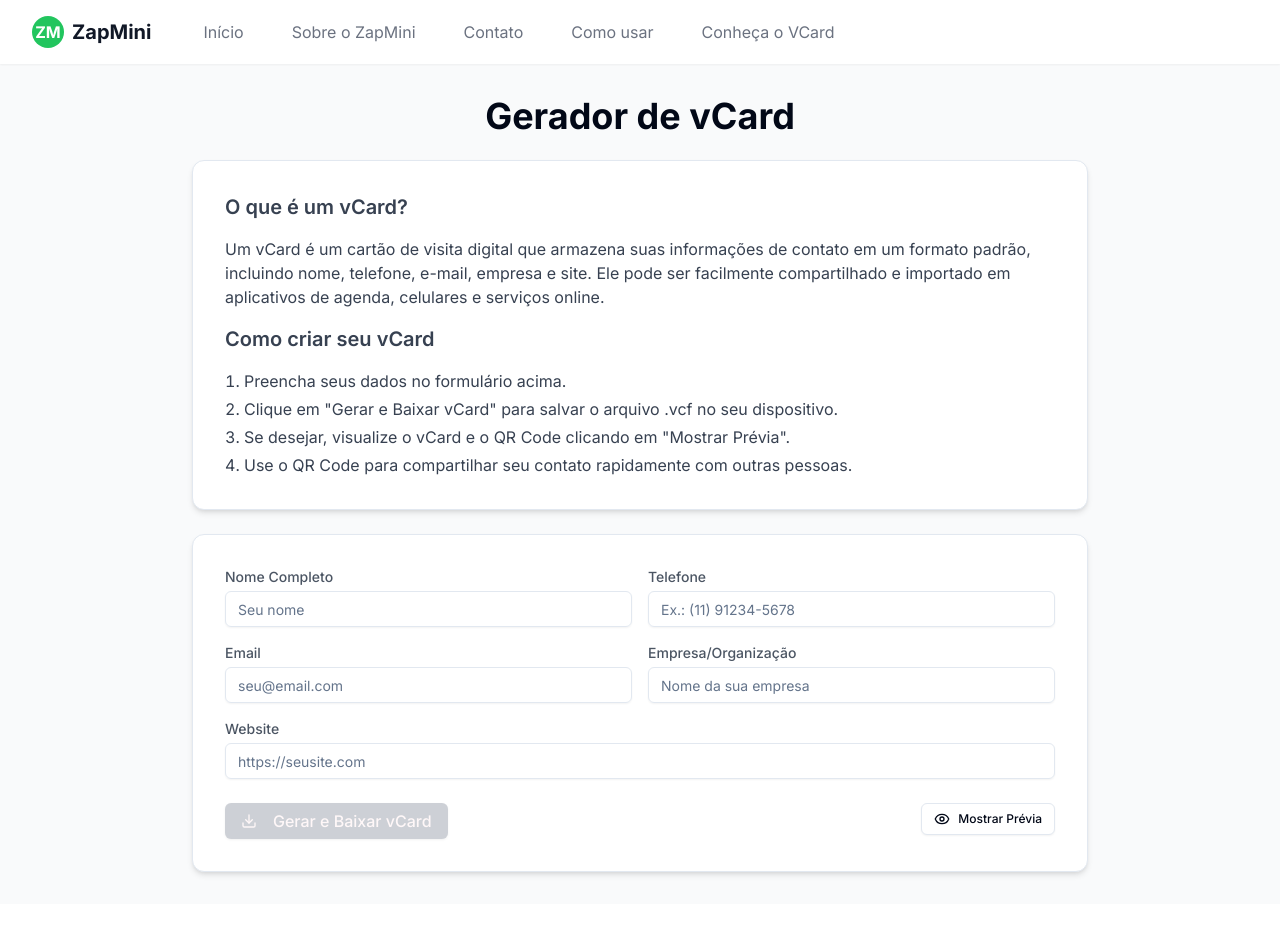
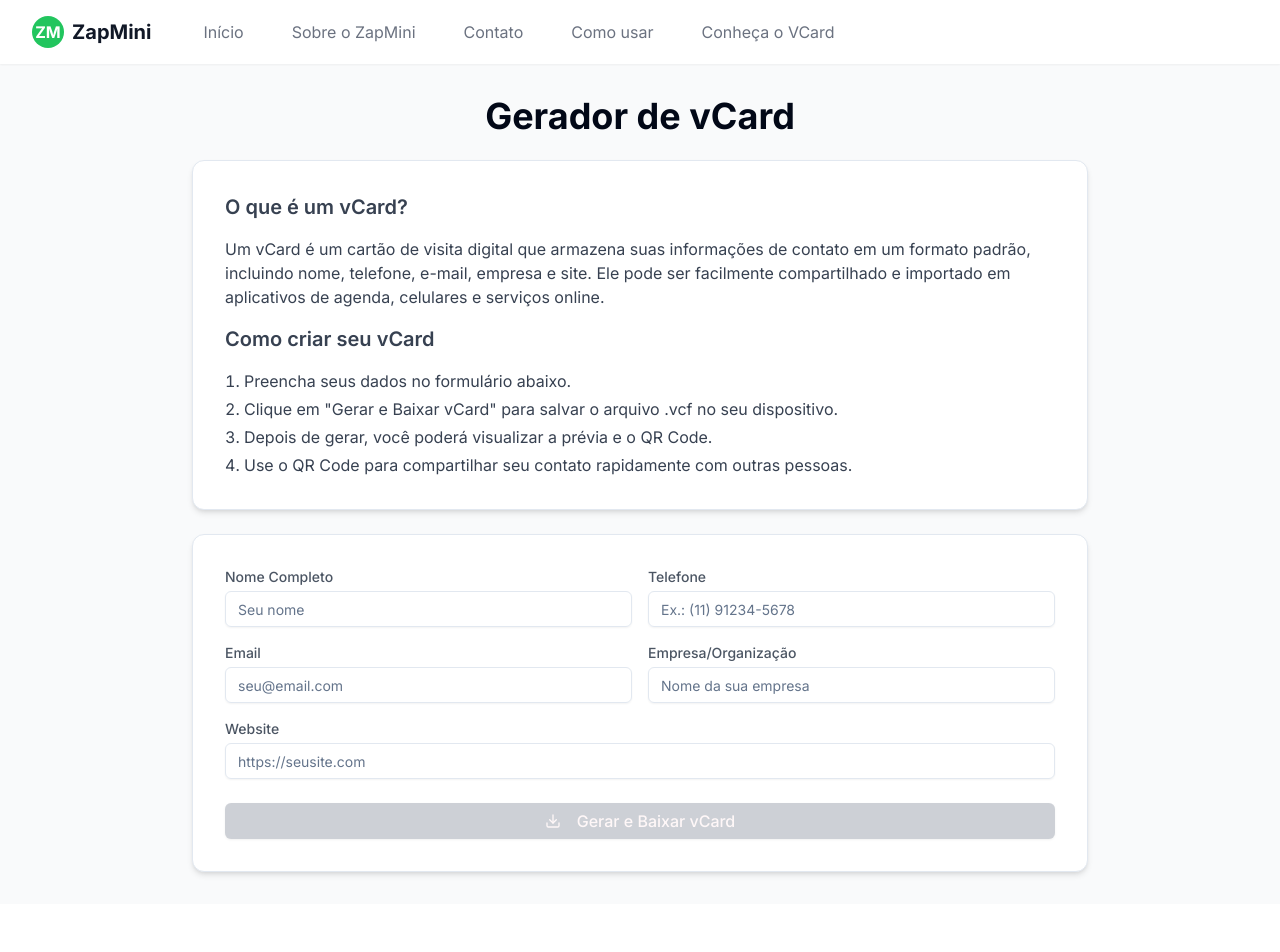
Before and after one commit to brunoomarcel/zapmini, a Next.js app: page /vcard in a window 1280 px wide. Shown: the top 952 px of the page. Built offline with nearby package versions, Linux system fonts and the light colour scheme.

Commit message:
update gerador de vcard

```diff
--- a/src/app/vcard/page.tsx
+++ b/src/app/vcard/page.tsx
@@ -43,6 +43,7 @@ export default function VCardPage() {
   const [organization, setOrganization] = useState("")
   const [website, setWebsite] = useState("")
   const [showPreview, setShowPreview] = useState(false)
+  const [vCardGenerated, setVCardGenerated] = useState(false) // Novo estado
 
   const generateVCard = () => {
     if (!name || !phone) {
@@ -68,7 +69,9 @@ export default function VCardPage() {
     document.body.removeChild(link)
     URL.revokeObjectURL(url)
 
-    // Abre a prévia automaticamente
+    // Indica que o vCard foi gerado
+    setVCardGenerated(true)
+    // Mostra a prévia automaticamente
     setShowPreview(true)
   }
 
@@ -94,9 +97,9 @@ export default function VCardPage() {
 
             <h2 className="text-xl font-semibold">Como criar seu vCard</h2>
             <ol className="list-decimal list-inside space-y-1">
-              <li>Preencha seus dados no formulário acima.</li>
+              <li>Preencha seus dados no formulário abaixo.</li>
               <li>Clique em "Gerar e Baixar vCard" para salvar o arquivo .vcf no seu dispositivo.</li>
-              <li>Se desejar, visualize o vCard e o QR Code clicando em "Mostrar Prévia".</li>
+              <li>Depois de gerar, você poderá visualizar a prévia e o QR Code.</li>
               <li>Use o QR Code para compartilhar seu contato rapidamente com outras pessoas.</li>
             </ol>
           </div>
@@ -171,11 +174,11 @@ export default function VCardPage() {
               </div>
             </div>
 
-            <div className="flex flex-col sm:flex-row sm:justify-between gap-4">
+            {/* Botão gerar vCard */}
             <Button
               onClick={generateVCard}
               disabled={!name || !phone}
-                className={`w-full sm:w-auto py-2 sm:py-3 rounded-md ${
+              className={`w-full py-2 sm:py-3 rounded-md ${
                 !name || !phone
                   ? "bg-gray-400 cursor-not-allowed"
                   : "bg-purple-600 hover:bg-purple-700 text-white"
@@ -185,6 +188,9 @@ export default function VCardPage() {
               <span className="text-sm sm:text-base">Gerar e Baixar vCard</span>
             </Button>
 
+            {/* Botões de preview e baixar QR só aparecem depois de gerar */}
+            {vCardGenerated && (
+              <div className="flex flex-col sm:flex-row sm:justify-between gap-4 mt-4">
                 <Button
                   variant="outline"
                   size="sm"
@@ -194,7 +200,24 @@ export default function VCardPage() {
                   {showPreview ? <EyeOff className="w-4 h-4" /> : <Eye className="w-4 h-4" />}
                   {showPreview ? "Ocultar Prévia" : "Mostrar Prévia"}
                 </Button>
+
+                <Button
+                  onClick={() => {
+                    const canvas = document.querySelector("canvas")
+                    if (canvas) {
+                      const url = canvas.toDataURL("image/png")
+                      const link = document.createElement("a")
+                      link.href = url
+                      link.download = `${name.replace(/ /g, "_")}_QR.png`
+                      link.click()
+                    }
+                  }}
+                  className="w-full sm:w-auto py-2 sm:py-3 rounded-md bg-green-600 hover:bg-green-700 text-white flex items-center justify-center"
+                >
+                  <Download className="mr-2 w-4 h-4" /> Baixar QR Code
+                </Button>
               </div>
+            )}
           </div>
 
           {/* Preview do vCard + QR Code */}
```
Lines whose indentation alone changed are shown as unchanged.
